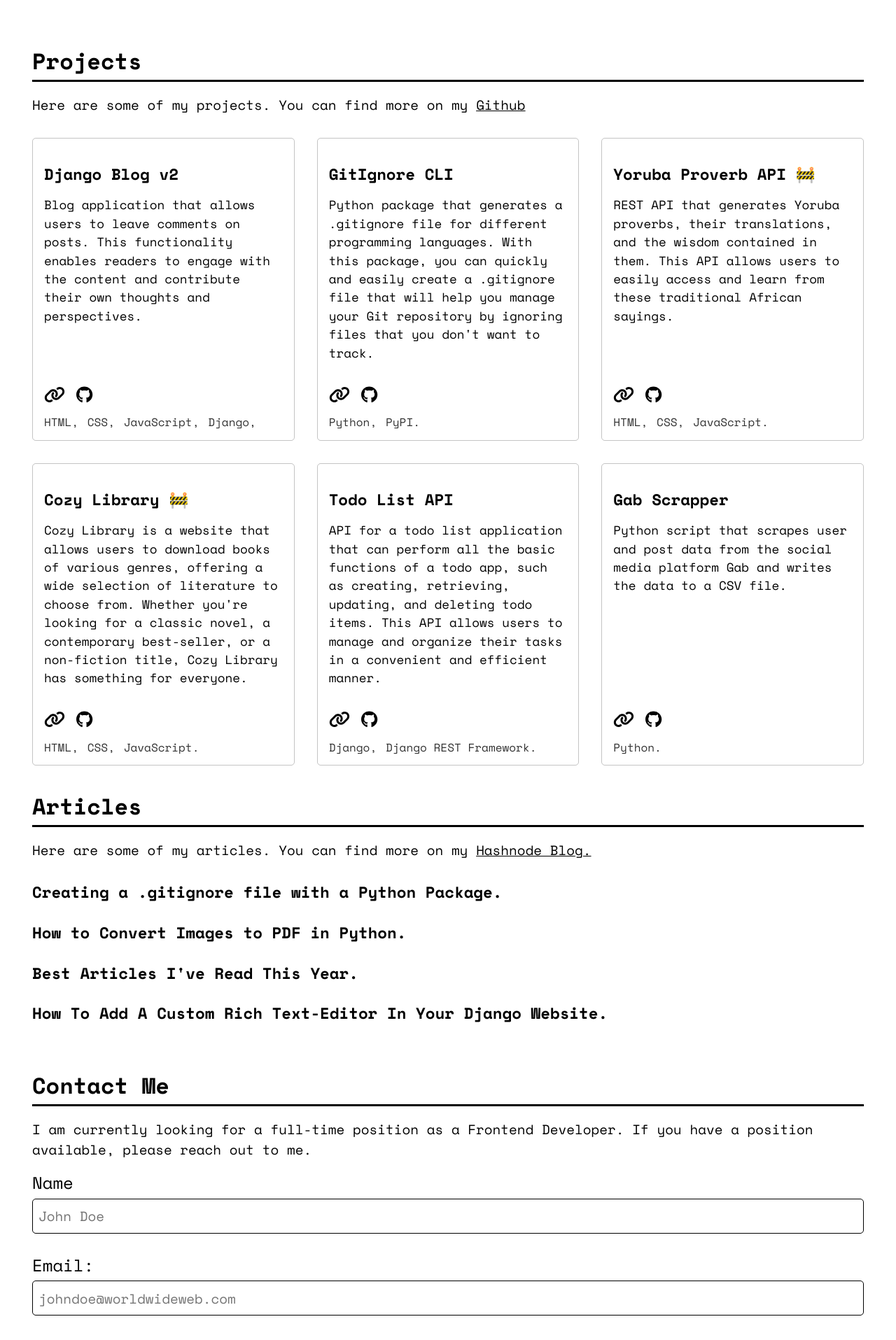
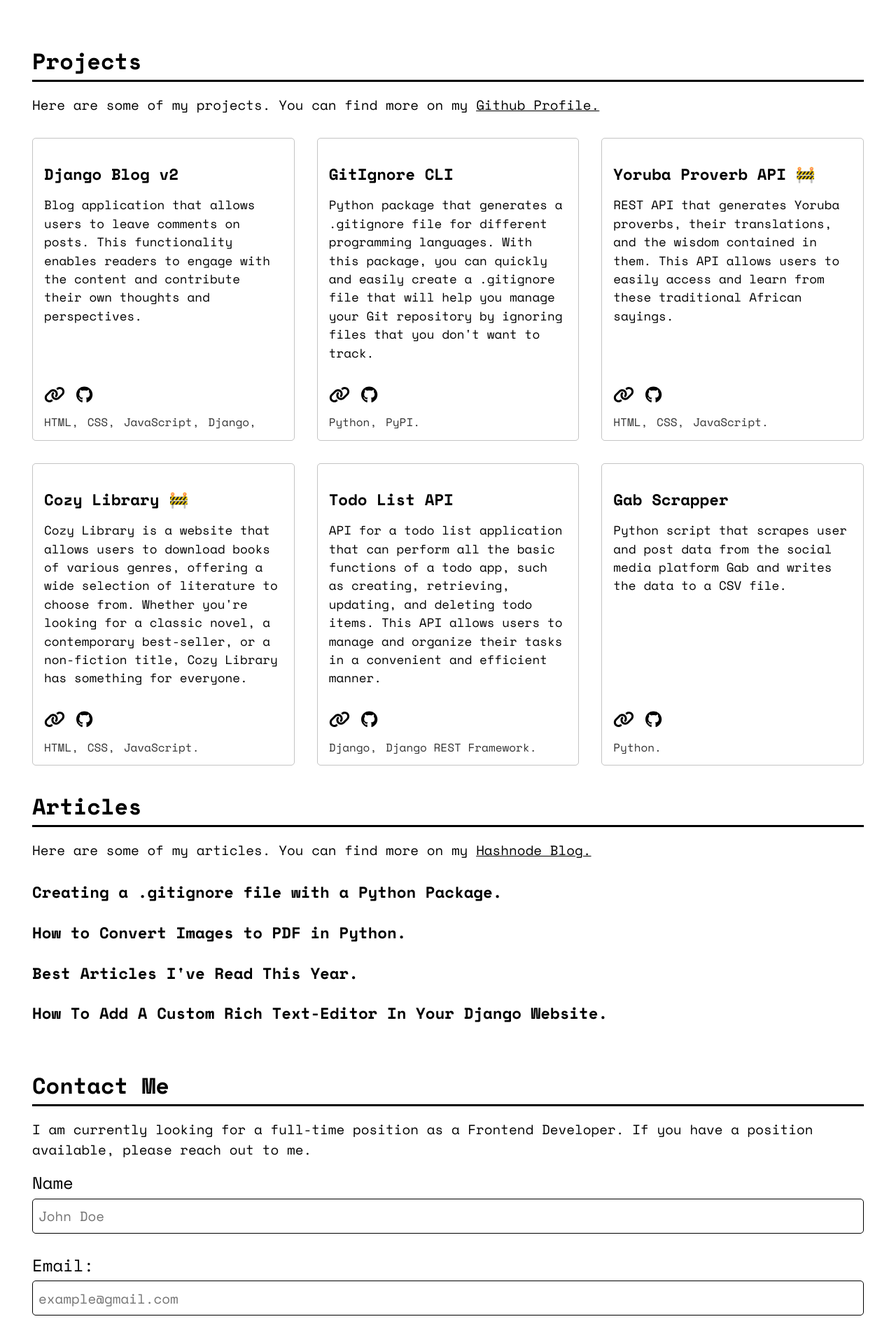
Before and after one commit to dapoadedire/folio-v1, a React (Vite) app: page / in a window 1280 px wide. Shown: the part 1300-3215 px from the top of the page at 70% size. Built offline with nearby package versions, Linux system fonts and the light colour scheme.

Commit message:
minor fix

```diff
--- a/package.json
+++ b/package.json
@@ -1,5 +1,5 @@
 {
-  "name": "landing-page",
+  "name": "folio-v2",
   "private": true,
   "version": "0.0.0",
   "type": "module",
--- a/src/App.css
+++ b/src/App.css
@@ -218,6 +218,14 @@ html[data-theme="dark"] button{
   color: black;
 }
 
+html[data-theme="dark"] .project__container h2 {
+  border-bottom: 3px solid white !important;
+}
+
+html[data-theme="dark"] .project__container p a {
+  color: white;
+}
+
 .project__content {
   margin-top: 2em;
   display: grid;
@@ -277,6 +285,8 @@ html[data-theme="dark"] .project__card:hover {
   font-size: 1.1rem;
   line-height: 1.5;
 }
+
+
 
 .project__languages {
   display: flex;
--- a/src/ContactForm.jsx
+++ b/src/ContactForm.jsx
@@ -37,7 +37,7 @@ const ContactMe = () => {
       <input
         id="email"
         type="email"
-        placeholder="johndoe@worldwideweb.com"
+        placeholder="example@gmail.com"
         name="user_email"
         required
       />
--- a/src/Project.jsx
+++ b/src/Project.jsx
@@ -68,7 +68,7 @@ const Project = () => {
       <h2 className="project__title">Projects</h2>
       <p className="project__subtitle">
         Here are some of my projects. You can find more on my{" "}
-        <a href="https://www.github.com/dapoadedire">Github</a>
+        <a href="https://www.github.com/dapoadedire">Github Profile.</a>
       </p>
 
       <div className="project__content">
```
